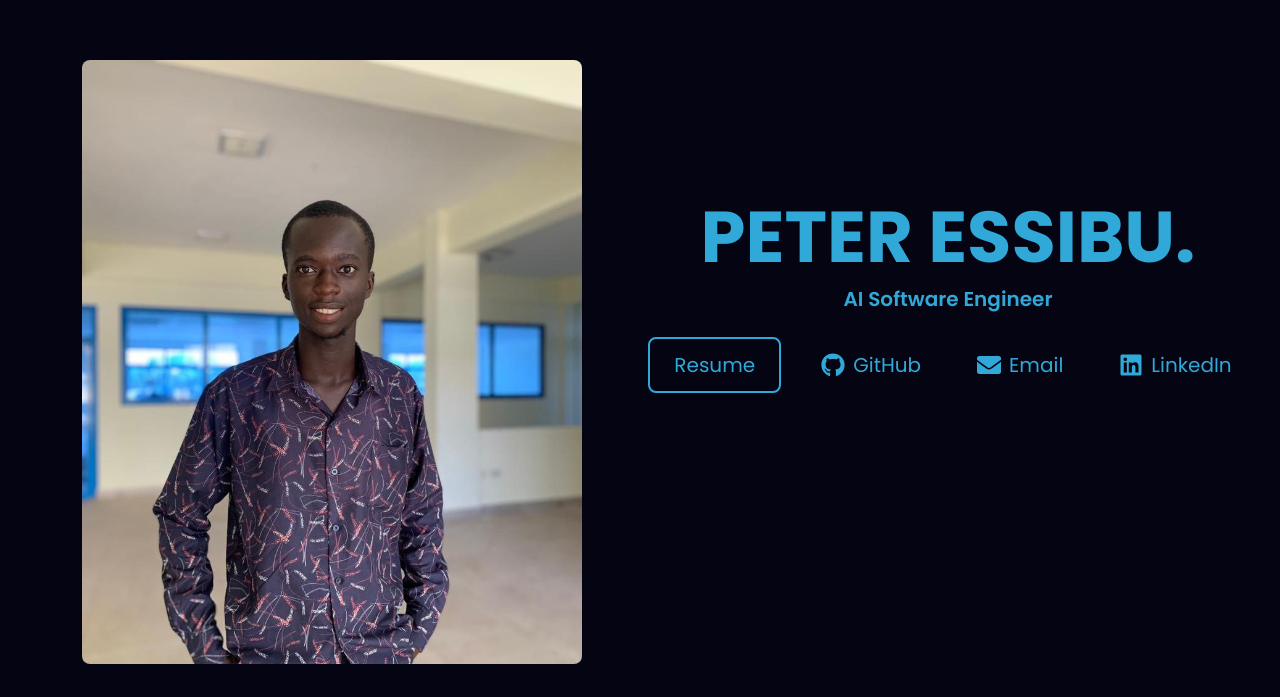
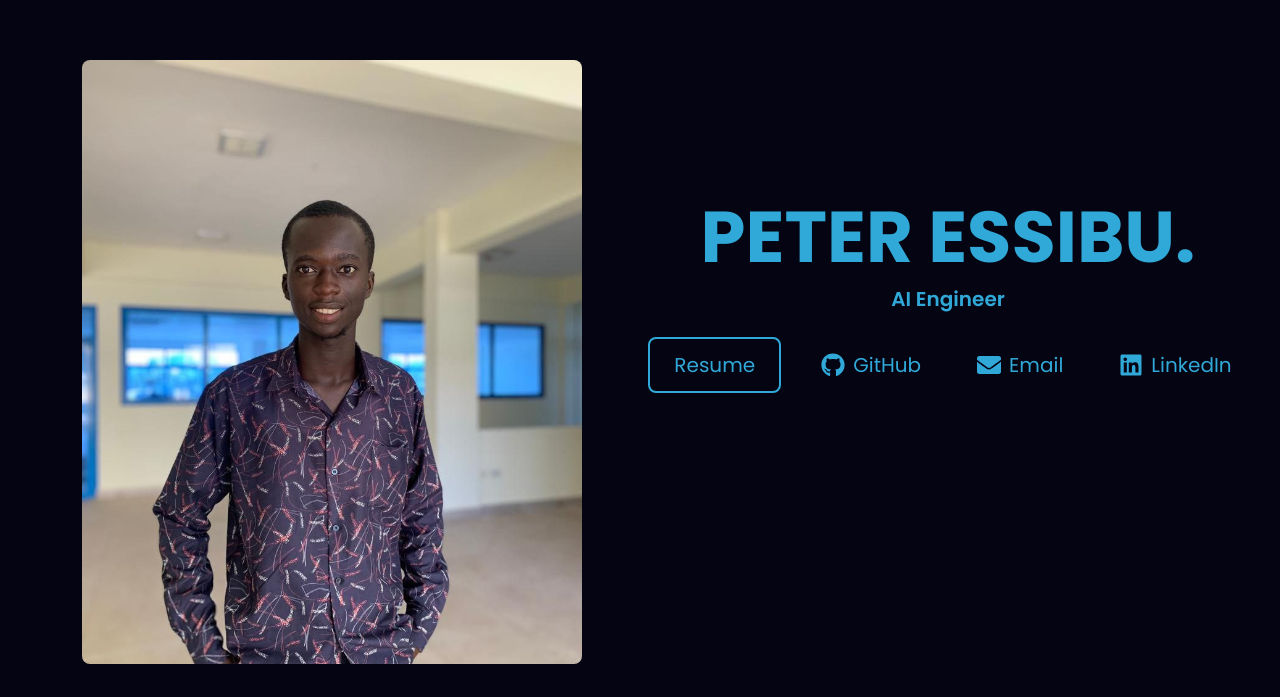
Before and after one commit to peterkessibu/Personal-Me, a Next.js app: page / in a window 1280 px wide. Shown: the part 103-800 px from the top of the page. Built offline with nearby package versions, Linux system fonts and the light colour scheme.

Commit message:
Update Hero component text and enhance README with project details and setup instructions

```diff
--- a/components/Hero.tsx
+++ b/components/Hero.tsx
@@ -102,7 +102,7 @@ const Hero = () => {
             initial="hidden"
             animate="visible"
           >
-            {Array.from("AI Software Engineer").map((letter, index) => (
+            {Array.from("AI Engineer").map((letter, index) => (
               <motion.span
                 key={index}
                 variants={letterVariants}
```
Also changed, not shown: public/images/Hero/me.png (added), 1 other file (tests, documents, lock files or other folders).
